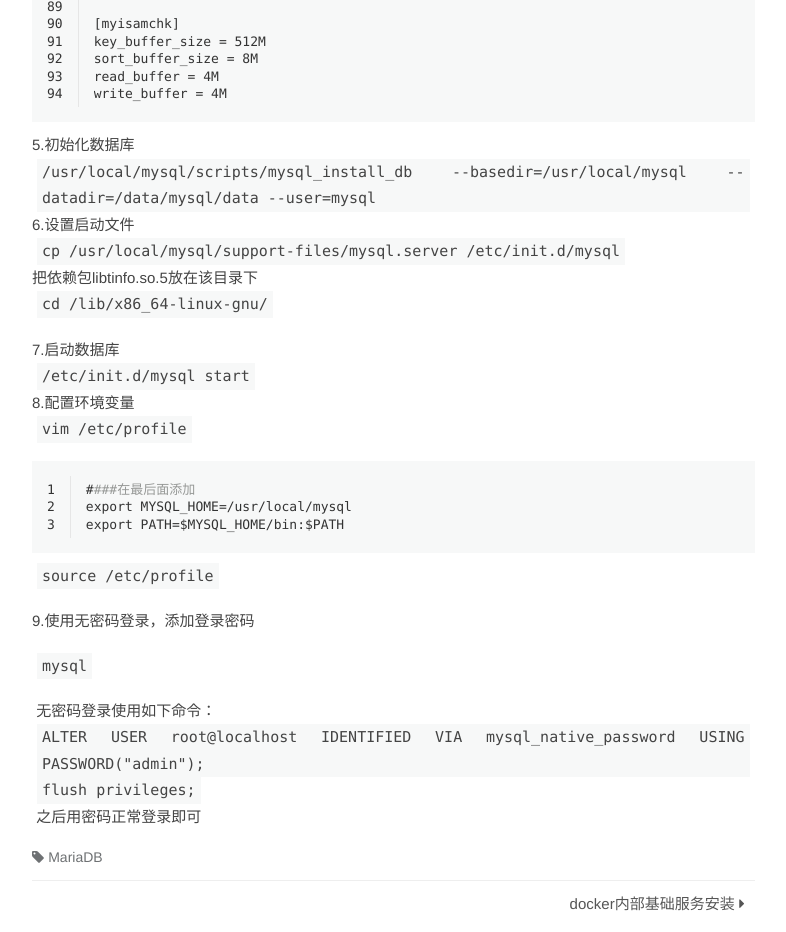
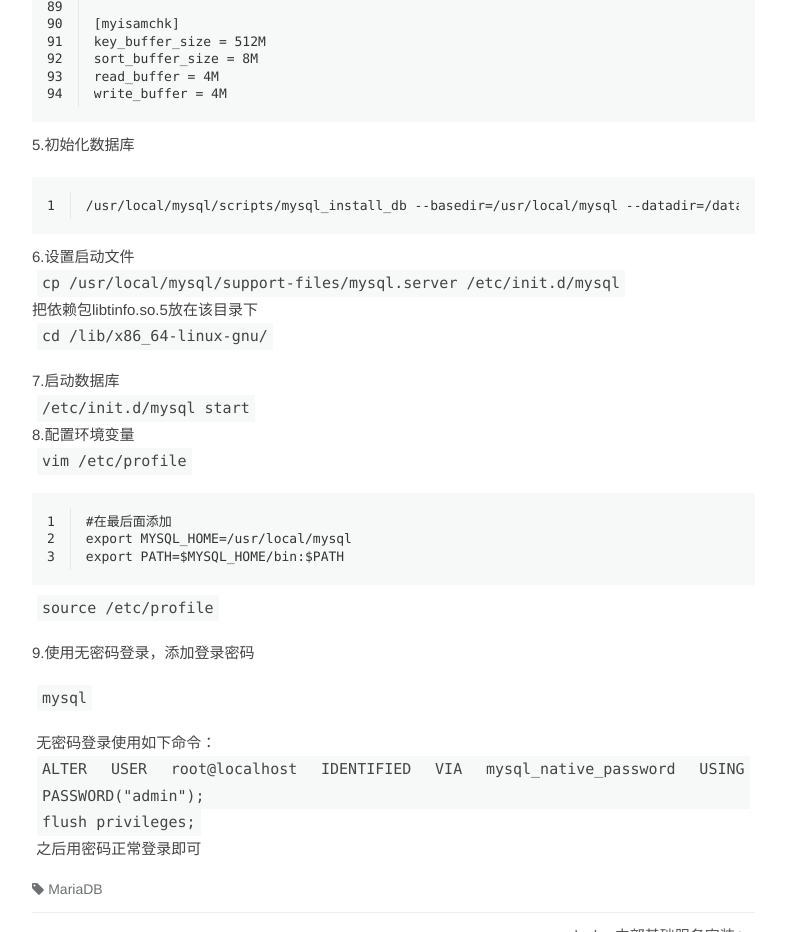
Before and after one commit to YunDaMiao/YunDaMiao.github.io, a plain HTML site: page 2021/03/29/MariaDB二进制安装/index.html in a window 1280 px wide. Shown: the part 2860-3792 px from the top of the page, without its empty margins (93-879 px from the left). Drawn offline with nearby package versions, Linux system fonts and the light colour scheme.

Commit message:
Site updated: 2021-03-29 12:44:17

```diff
--- a/2021/03/29/MariaDB二进制安装/index.html
+++ b/2021/03/29/MariaDB二进制安装/index.html
@@ -18,9 +18,12 @@
 
 
 
-<p>5.初始化数据库<br>   <code>/usr/local/mysql/scripts/mysql_install_db --basedir=/usr/local/mysql --datadir=/data/mysql/data --user=mysql</code><br>6.设置启动文件<br>   <code>cp /usr/local/mysql/support-files/mysql.server /etc/init.d/mysql</code><br>       把依赖包libtinfo.so.5放在该目录下<br>   <code>cd /lib/x86_64-linux-gnu/</code></p>
+<p>5.初始化数据库</p>
+<figure class="highlight shell"><table><tr><td class="gutter"><pre><span class="line">1</span><br></pre></td><td class="code"><pre><span class="line">/usr/local/mysql/scripts/mysql_install_db --basedir=/usr/local/mysql --datadir=/data/mysql/data --user=mysql</span><br></pre></td></tr></table></figure>
+
+<p>6.设置启动文件<br>   <code>cp /usr/local/mysql/support-files/mysql.server /etc/init.d/mysql</code><br>       把依赖包libtinfo.so.5放在该目录下<br>   <code>cd /lib/x86_64-linux-gnu/</code></p>
 <p>7.启动数据库<br>   <code>/etc/init.d/mysql start</code><br>8.配置环境变量<br>   <code>vim /etc/profile</code></p>
-   <figure class="highlight shell"><table><tr><td class="gutter"><pre><span class="line">1</span><br><span class="line">2</span><br><span class="line">3</span><br></pre></td><td class="code"><pre><span class="line"><span class="meta">#</span><span class="bash"><span class="comment">###在最后面添加</span></span></span><br><span class="line">export MYSQL_HOME=/usr/local/mysql</span><br><span class="line">export PATH=$MYSQL_HOME/bin:$PATH</span><br></pre></td></tr></table></figure>
+   <figure class="highlight shell"><table><tr><td class="gutter"><pre><span class="line">1</span><br><span class="line">2</span><br><span class="line">3</span><br></pre></td><td class="code"><pre><span class="line"><span class="meta">#</span><span class="bash">在最后面添加</span></span><br><span class="line">export MYSQL_HOME=/usr/local/mysql</span><br><span class="line">export PATH=$MYSQL_HOME/bin:$PATH</span><br></pre></td></tr></table></figure>
 
 <p>   <code>source /etc/profile</code></p>
 <p>9.使用无密码登录，添加登录密码</p>
--- a/search.xml
+++ b/search.xml
@@ -313,9 +313,12 @@ find /home/backup -type f -mtime +30 -name &quot;*.log&quot; -exec rm -f &#123;&
 
 
 
-<p>5.初始化数据库<br>   <code>/usr/local/mysql/scripts/mysql_install_db --basedir=/usr/local/mysql --datadir=/data/mysql/data --user=mysql</code><br>6.设置启动文件<br>   <code>cp /usr/local/mysql/support-files/mysql.server /etc/init.d/mysql</code><br>       把依赖包libtinfo.so.5放在该目录下<br>   <code>cd /lib/x86_64-linux-gnu/</code></p>
+<p>5.初始化数据库</p>
+<figure class="highlight shell"><table><tr><td class="code"><pre><span class="line">/usr/local/mysql/scripts/mysql_install_db --basedir=/usr/local/mysql --datadir=/data/mysql/data --user=mysql</span><br></pre></td></tr></table></figure>
+
+<p>6.设置启动文件<br>   <code>cp /usr/local/mysql/support-files/mysql.server /etc/init.d/mysql</code><br>       把依赖包libtinfo.so.5放在该目录下<br>   <code>cd /lib/x86_64-linux-gnu/</code></p>
 <p>7.启动数据库<br>   <code>/etc/init.d/mysql start</code><br>8.配置环境变量<br>   <code>vim /etc/profile</code></p>
-   <figure class="highlight shell"><table><tr><td class="code"><pre><span class="line"><span class="meta">#</span><span class="bash"><span class="comment">###在最后面添加</span></span></span><br><span class="line">export MYSQL_HOME=/usr/local/mysql</span><br><span class="line">export PATH=$MYSQL_HOME/bin:$PATH</span><br></pre></td></tr></table></figure>
+   <figure class="highlight shell"><table><tr><td class="code"><pre><span class="line"><span class="meta">#</span><span class="bash">在最后面添加</span></span><br><span class="line">export MYSQL_HOME=/usr/local/mysql</span><br><span class="line">export PATH=$MYSQL_HOME/bin:$PATH</span><br></pre></td></tr></table></figure>
 
 <p>   <code>source /etc/profile</code></p>
 <p>9.使用无密码登录，添加登录密码</p>
```
